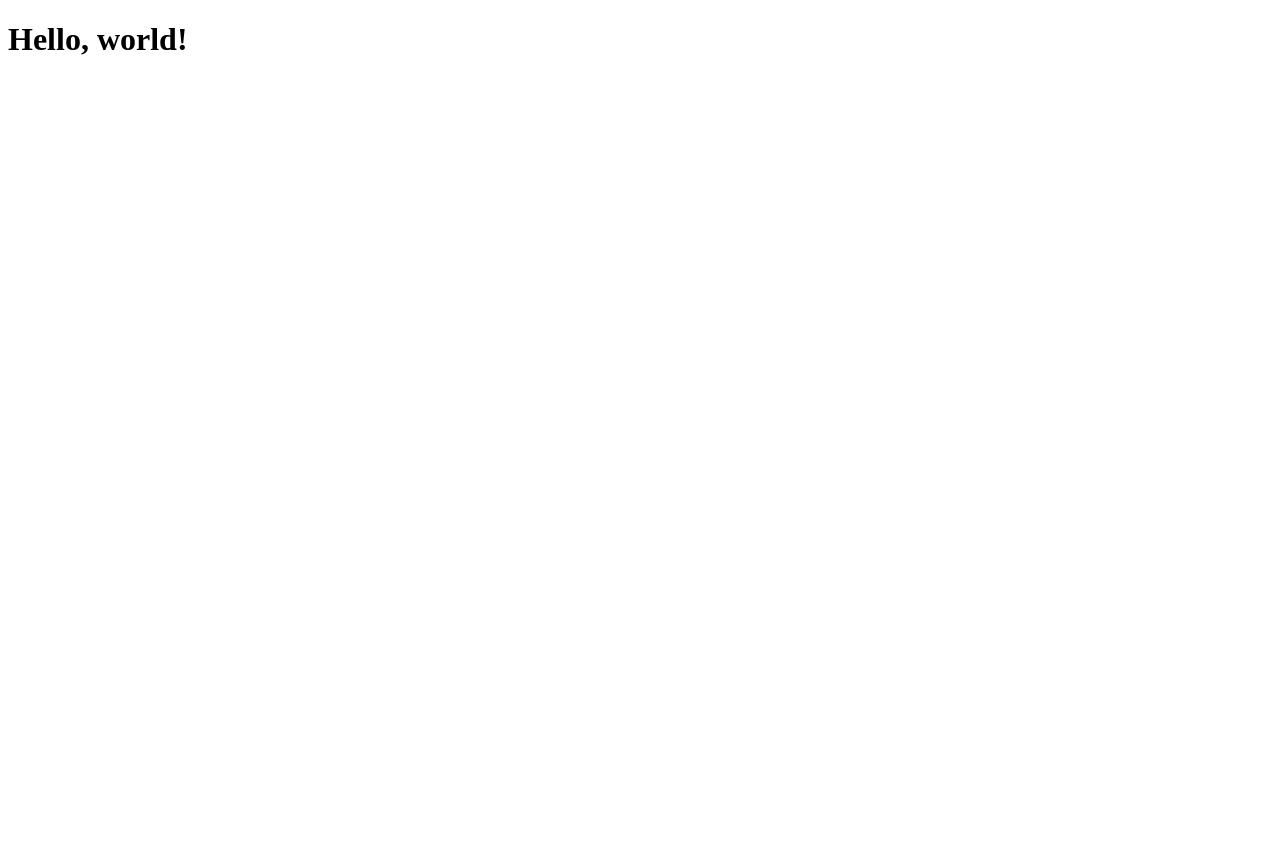
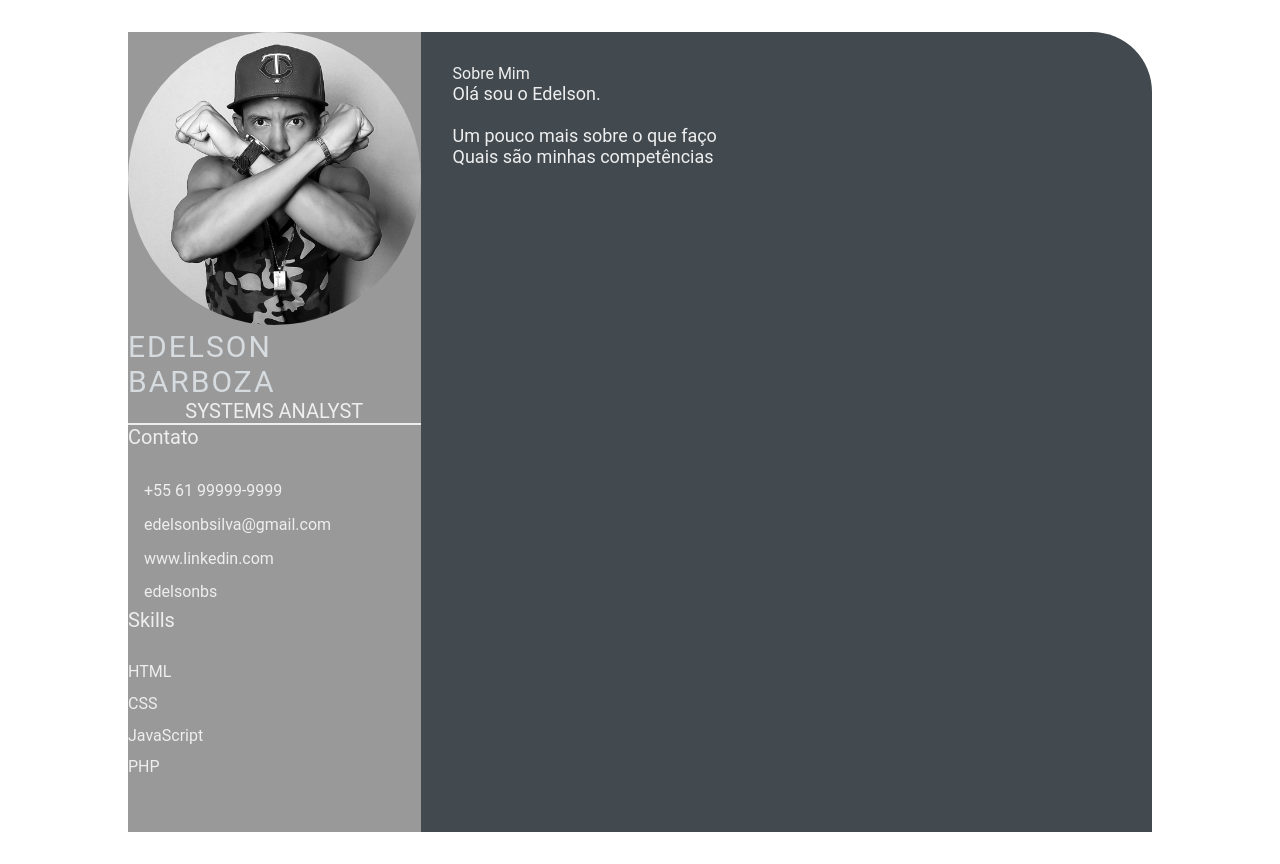
Before and after one commit to edelsonbs/jornada-dev, a plain HTML site: page index.html in a window 1280 px wide. Before the commit the page ends 800 px from the top, so only its background shows below. Drawn offline with Linux system fonts and the light colour scheme.

Commit message:
Day 02 (#2)
* Creating html layout

* Add css

```diff
--- /dev/null
+++ b/css/style.css
@@ -0,0 +1,103 @@
+* {
+    margin: 0;
+    padding: 0;
+    box-sizing: border-box;
+    list-style: none;
+    font-family: 'Roboto', sans-serif;
+}
+
+.resume-contents {
+    min-height: 100vh;
+    width: 80%;
+    margin: 2rem auto;
+    display: grid;
+    grid-template-columns: repeat(7, 1fr);
+}
+
+.left-section {
+    grid-column: span 2;
+    height: 100%;
+    background-color: #999999;
+}
+
+.right-section {
+    grid-column: span 5;
+    height: 100%;
+    background-color: #424a50;
+    border-radius: 0px 60px 0px 0px;
+}
+
+.left-section-contents{
+    padding: 2rem 2rem;
+}
+
+.profile {
+    width: 100%;
+    border-bottom: 2px solid #eeeeee;
+}
+
+.profile .profile-image {
+    width: 100%;
+    border-radius: 100%;
+}
+
+.name {
+    color: #D6DBDF;
+    font-size: 30px;
+    letter-spacing: 2px;
+    text-transform: uppercase;
+}
+
+.profession {
+    color: #eeeeee;
+    font-size: 20px;
+    text-transform: uppercase;
+    text-align: center;
+}
+
+/* .contact-info { border-bottom: 2px solid #1B2631; } */
+.left-title {
+    color: #eeeeee;
+    font-size: 20px;
+}
+
+.contact-info ul {
+    padding-top: 1.5rem;
+}
+
+.contact-info ul li,
+.references ul li {
+    padding: .4rem 0;
+    color: #eeeeee;
+}
+
+.contact-info ul li i,
+.references ul li i {
+    padding-right: 1rem;
+    font-size: 18px;
+    color: #eeeeee;
+}
+
+.skills ul {
+    padding-top: 1.5rem;
+}
+.skills ul li p {
+    padding: .4rem 0;
+    color: #eeeeee;
+}
+
+.right-section-contents {
+    padding: 2rem 2rem;
+}
+
+.right-title {
+    color: #eeeeee;
+}
+
+.gap {
+    padding-bottom: 2rem;
+}
+.about-me-contents {
+    font-size: 18px;
+    color: #eeeeee;
+}
--- a/index.html
+++ b/index.html
@@ -1,13 +1,58 @@
 <!DOCTYPE html>
 <html lang="pt-br">
+
 <head>
     <meta charset="UTF-8">
     <meta http-equiv="X-UA-Compatible" content="IE=edge">
     <meta name="viewport" content="width=device-width, initial-scale=1.0">
     <meta name="author" content="Edelson Barboza">
+    <link rel="stylesheet" href="css/style.css">
     <title>Currículo Edelson Barboza</title>
 </head>
+
 <body>
-    <h1>Hello, world!</h1>
+    <main class="resume-contents">
+        <section class="left-section">
+            <section class="left-section-content">
+                <div class="profile">
+                    <img src="img/profile-image.jpeg" alt="profile image" class="profile-image">
+                    <p class="name">Edelson Barboza</p>
+                    <p class="profession">Systems Analyst</p>
+                </div>
+                <div class="contact-info">
+                    <p class="left-title">Contato</p>
+                    <ul>
+                        <li><i class="fa fa-phone"></i>+55 61 99999-9999</li>
+                        <li><i class="fa fa-envelope"></i>edelsonbsilva@gmail.com</li>
+                        <li><i class="fa fa-globe"></i>www.linkedin.com</li>
+                        <li><i class="fa fa-github"></i>edelsonbs</li>
+                    </ul>
+                </div>
+                <div class="skills">
+                    <p class="left-title">Skills</p>
+                    <ul>
+                        <li><p>HTML</p></li>
+                        <li><p>CSS</p></li>
+                        <li><p>JavaScript</p></li>
+                        <li><p>PHP</p></li>
+                    </ul>
+                </div>
+            </section>
+        </section>
+        <section class="right-section">
+            <div class="right-section-contents">
+                <section class="about gap">
+                    <div class="right-title">Sobre Mim</div>
+                    <p class="about-me-contents">
+                        Olá sou o Edelson.<br>
+                        <br>Um pouco mais sobre o que faço
+                        <br>Quais são minhas competências
+                    </p>
+                </section>
+            </div>
+        </section>
+        </section>
+    </main>
 </body>
+
 </html>
```
Also changed, not shown: img/profile-image.jpeg (added).
